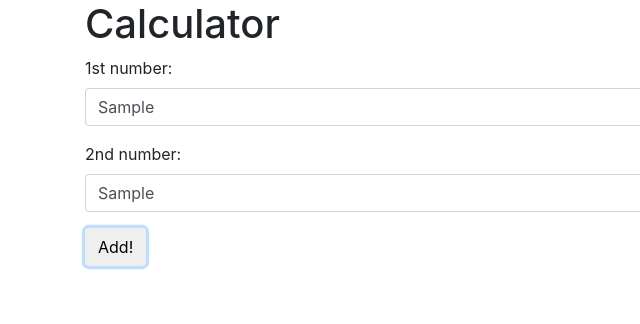
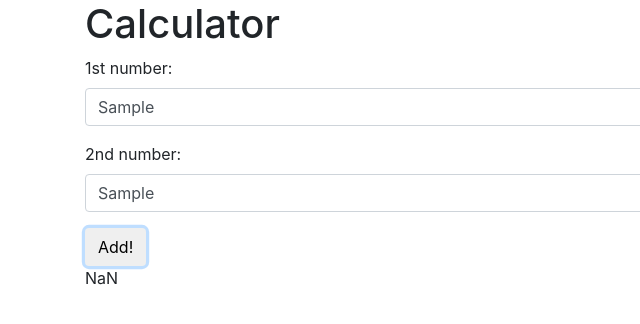
Before and after one commit to lstockburg/calculator-conditional, a plain HTML site: page index.html in a window 1280 px wide. Both pictures are taken after typing "Sample", "Sample" into the empty fields and a click on the button "Add!". Shown: the full height of the page, 0-640 px from the left. Drawn offline with Linux system fonts and the light colour scheme.

Commit message:
add output div

```diff
--- a/index.html
+++ b/index.html
@@ -21,6 +21,9 @@
           </div>
           <button type="submit" class="btn">Add!</button>
         </form>
+        <div id="output">
+
+        </div>
     </div>
   </body>
 </html>
--- a/js/scripts.js
+++ b/js/scripts.js
@@ -24,6 +24,6 @@ $(document).ready(function() {
     var number2 = parseInt($("#add2").val());
     var result = add(number1, number2);
 
-    alert(result);
+    $("#output").text(result);
   });
 });
```
